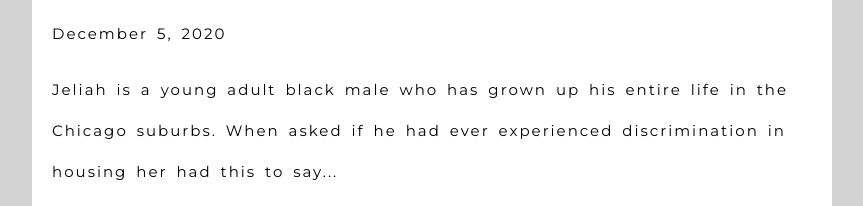
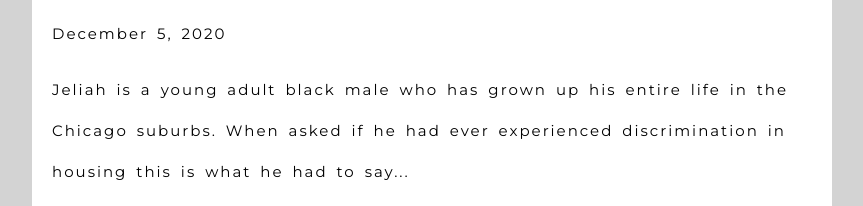
Before and after one commit to lserrano3/Rightsapp, a plain HTML site: page page1.html in a window 1280 px wide. Shown: the part 309-515 px from the top of the page, without its empty margins (208-1071 px from the left). Drawn offline with nearby package versions, Linux system fonts and the light colour scheme; a web font is replaced by a local one.

Commit message:
Update page1.html

```diff
--- a/page1.html
+++ b/page1.html
@@ -45,7 +45,7 @@
      <time datetime="2020-02-12">December 5, 2020</time>
 
 <p>
-     Jeliah is a young adult black male who has grown up his entire life in the Chicago suburbs. When asked if he had ever experienced discrimination in housing her had this to say...
+     Jeliah is a young adult black male who has grown up his entire life in the Chicago suburbs. When asked if he had ever experienced discrimination in housing this is what he had to say...
     </p>
 
  <h2>Have you ever experienced any discrimination in the renting or housing process?</h2>
```
